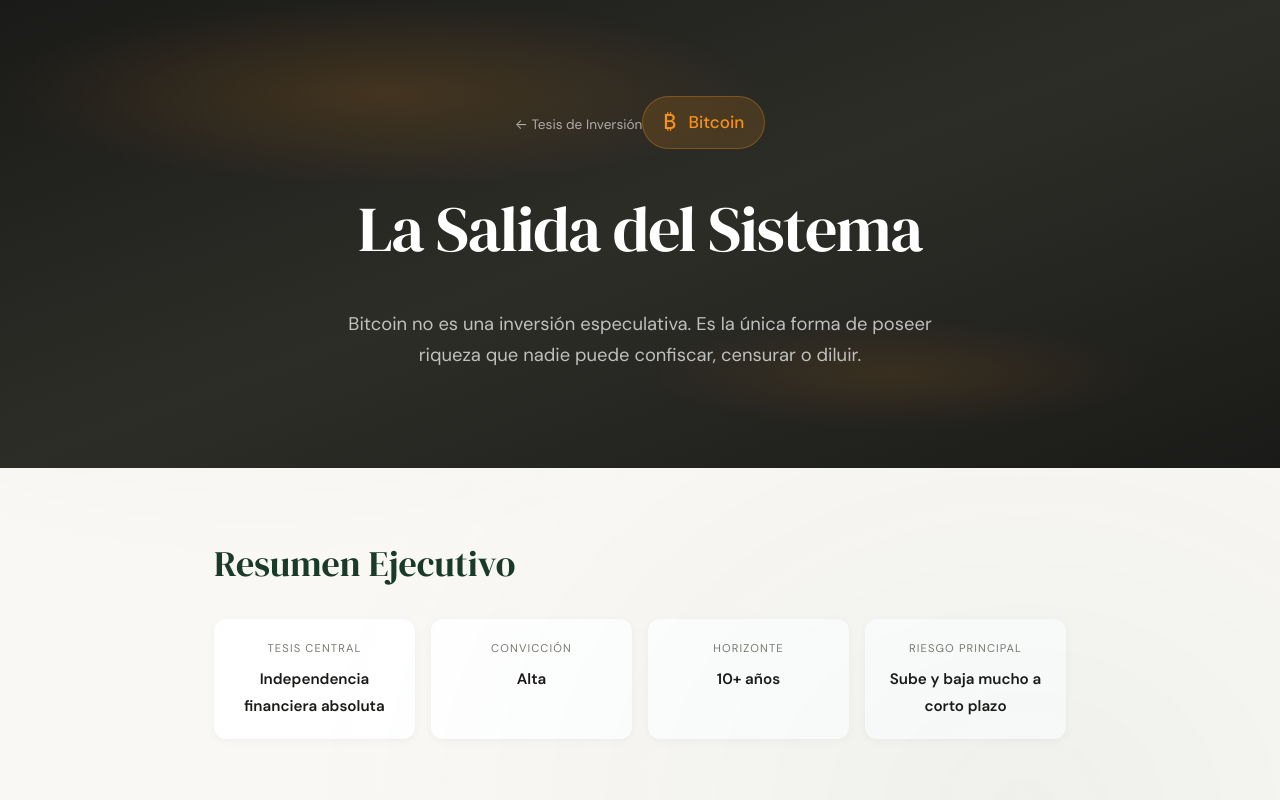
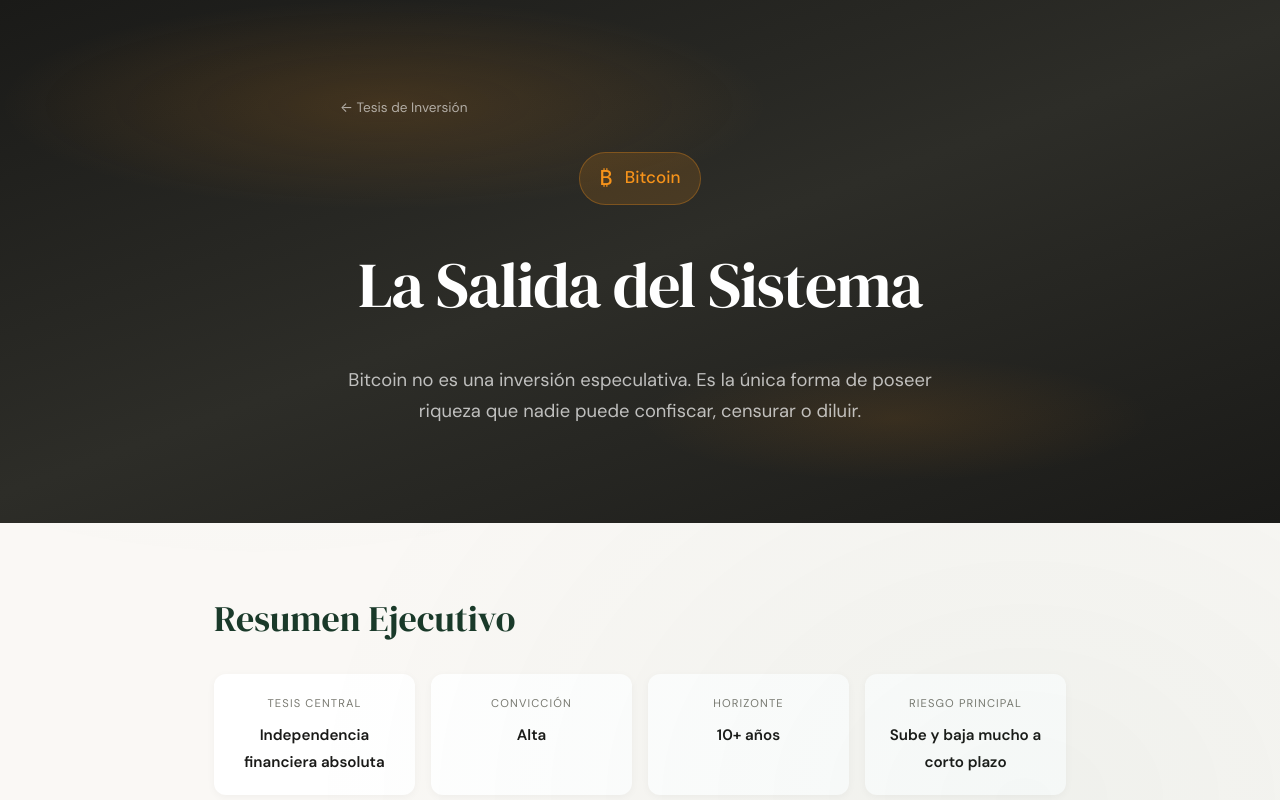
Before and after one commit to danioni/losalamoscapital, a Next.js app: page /tesis/bitcoin in a window 1280 px wide. Shown: the top 800 px of the page. Built offline with nearby package versions, Linux system fonts and the light colour scheme.

Commit message:
fix(tesis/bitcoin): arreglar layout del hero banner

```diff
--- a/src/app/tesis/bitcoin/bitcoin.css
+++ b/src/app/tesis/bitcoin/bitcoin.css
@@ -16,13 +16,20 @@
     radial-gradient(ellipse 50% 30% at 70% 80%, rgba(247, 147, 26, 0.1) 0%, transparent 40%) !important;
 }
 
+.bitcoin-tesis .hero-content {
+  display: flex;
+  flex-direction: column;
+  align-items: center;
+}
+
 .bitcoin-tesis .back-nav {
-  display: inline-block;
+  display: block;
   color: rgba(255, 255, 255, 0.6);
   text-decoration: none;
   font-size: 0.85rem;
   margin-bottom: 32px;
   transition: color 0.2s;
+  align-self: flex-start;
 }
 
 .bitcoin-tesis .back-nav:hover {
```
